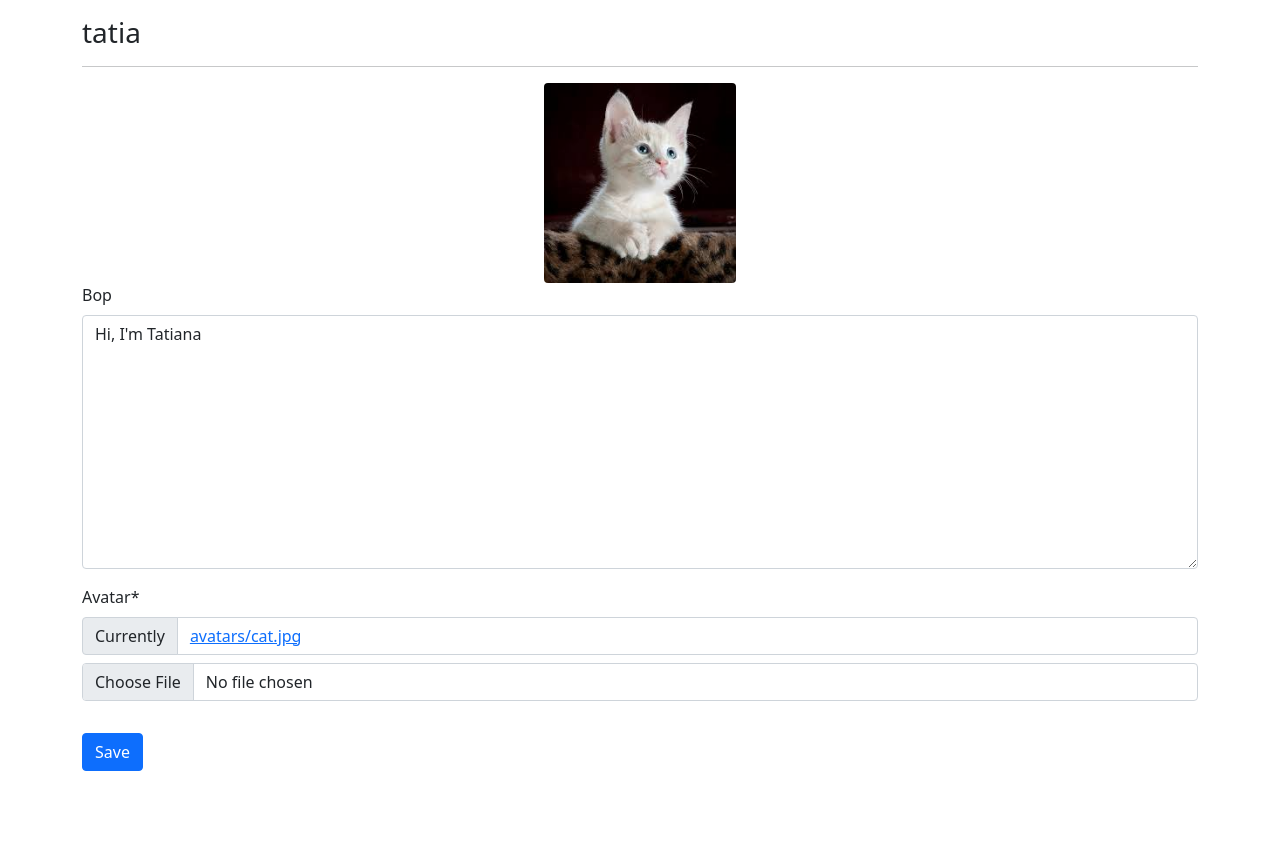
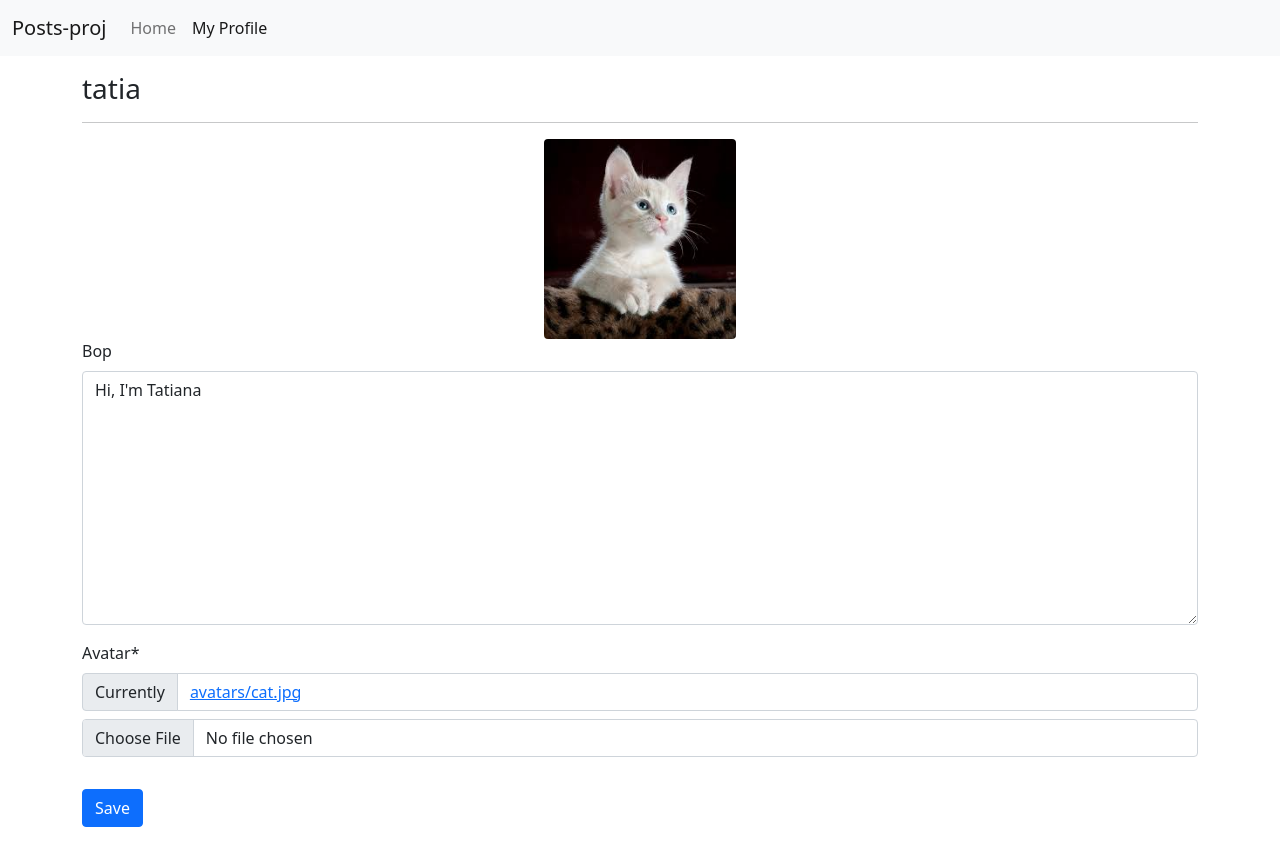
Before and after one commit to kosatkina/django_project, a Django app: page /profiles/my/ in a window 1280 px wide. Before the commit the page ends 771 px from the top, so only its background shows below. Run offline with Django 5.2, Linux system fonts and the light colour scheme; a user stored in the database is signed in; data comes from the database, SQL or seed files in the repository; both versions use the stored data as it was after the commit; some libraries are stand-ins or nearby versions.

Commit message:
Added navbar

```diff
--- a/posts/templates/posts/detail.html
+++ b/posts/templates/posts/detail.html
@@ -47,8 +47,8 @@
                 <div class="modal-footer">
                     <form id="delete-form">
                         {% csrf_token %}
-                            <button type="button" class="btn btn-danger" data-bs-dismiss="modal">close</button>
-                            <button type="submit" class="btn btn-success">delete</button>
+                        <button type="button" class="btn btn-danger" data-bs-dismiss="modal">close</button>
+                        <button type="submit" class="btn btn-success">delete</button>
                     </form>
                 </div>
             </div>
--- a/posts/templates/posts/main.html
+++ b/posts/templates/posts/main.html
@@ -20,7 +20,7 @@
                     <button type="button" class="btn-close add-modal-close" data-bs-dismiss="modal" aria-label="Close"></button>
                 </div>
                 <div class="modal-body">
-                    <form id="post-form">
+                    <form id="post-form" autocomplete="off">
                         {% csrf_token %}
                         {{form|crispy}}
                         <div class="modal-footer">
--- a/posts/utils.py
+++ b/posts/utils.py
@@ -1,3 +1,4 @@
+from django.shortcuts import redirect
 from .models import Post
 from profiles.models import Profile
 from django.http import HttpResponse
@@ -13,6 +14,7 @@ def action_permission(func):
             return func(request, **kwargs)
         else:
             print('no')
-            return HttpResponse('Access denied - You need to be the author to be able to')
+            # return HttpResponse('Access denied - You need to be the author to be able to')
+            return redirect('posts:main-board')
 
     return wrapper
--- a/profiles/views.py
+++ b/profiles/views.py
@@ -2,9 +2,11 @@ from django.shortcuts import render
 from .models import Profile
 from .forms import ProfileForm
 from django.http import JsonResponse
+from django.contrib.auth.decorators import login_required
 
 # Create your views here.
 
+@login_required
 def my_profile_view(request):
     obj = Profile.objects.get(user=request.user)
     form = ProfileForm(request.POST or None, request.FILES or None, instance=obj)
--- a/templates/base.html
+++ b/templates/base.html
@@ -28,7 +28,8 @@
     <title>read posts | {% block title %}{% endblock title %}</title>
   </head>
   <body>
-    <div class="container mt-3">
+    {% include "navbar.html" %}
+    <div class="container mt-3 mb-3">
         {% block content %}
         {% endblock content %}
     </div>
--- a/templates/navbar.html
+++ b/templates/navbar.html
@@ -0,0 +1,21 @@
+{% url 'posts:main-board' as path_to_home %}
+{% url 'profiles:my-profile' as path_to_my_profile %}
+
+<nav class="navbar navbar-expand-lg navbar-light bg-light">
+    <div class="container-fluid">
+        <a class="navbar-brand" href="{{path_to_home}}">Posts-proj</a>
+        <button class="navbar-toggler" type="button" data-bs-toggle="collapse" data-bs-target="#navbarNavDropdown" aria-controls="navbarNavDropdown" aria-expanded="false" aria-label="Toggle navigation">
+          <span class="navbar-toggler-icon"></span>
+        </button>
+        <div class="collapse navbar-collapse" id="navbarNav">
+            <ul class="navbar-nav">
+                <li class="nav-item">
+                    <a class="nav-link {% if request.path == path_to_home %}active{% endif %}" aria-current="page" href="{{path_to_home}}">Home</a>
+                </li>
+                <li class="nav-item">
+                    <a class="nav-link {% if request.path == path_to_my_profile %}active{% endif %}" href="{{path_to_my_profile}}">My Profile</a>
+                </li>
+            </ul>
+        </div>
+    </div>
+</nav>
```
Also changed, not shown: posts/views.py (+21 -12 lines), db.sqlite3, media/photos/elefant_9g79jn5.jpg (added).
